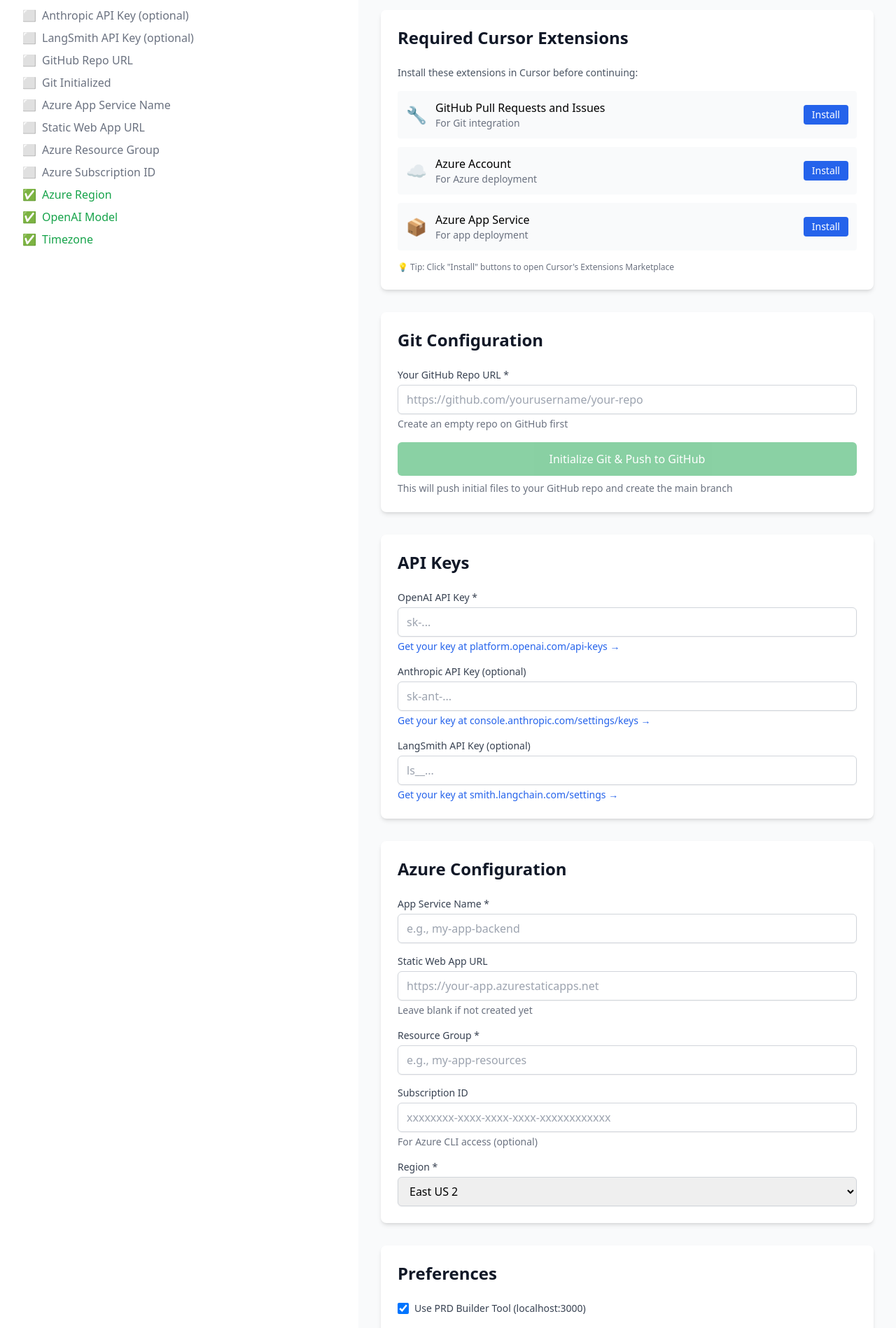
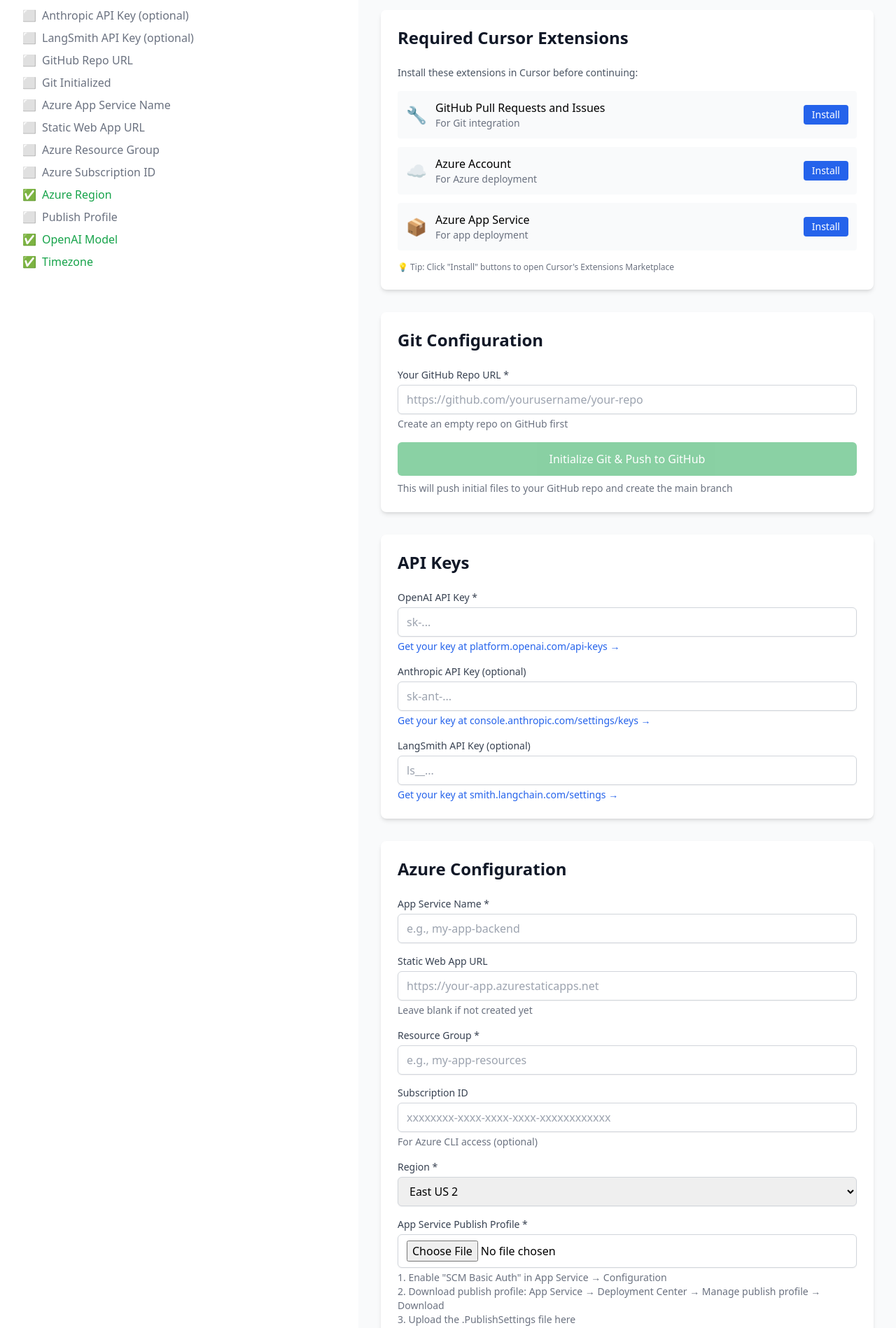
Before and after one commit to amyamyloyd/boot_lang, a Python web app: template templates/setup.html in a window 1280 px wide. Shown: the part 302-2200 px from the top of the page at 70% size. Run offline with Jinja, Linux system fonts and the light colour scheme; the template is opened without the code that fills it, so the values that code supplies are empty; some libraries are stand-ins or nearby versions.

Commit message:
Setup complete: First Repo Setup

```diff
--- a/templates/setup.html
+++ b/templates/setup.html
@@ -75,6 +75,10 @@
                     <div id="check-region" class="flex items-center text-gray-500">
                         <span class="mr-2">⬜</span>
                         <span>Azure Region</span>
+                    </div>
+                    <div id="check-publish_profile" class="flex items-center text-gray-500">
+                        <span class="mr-2">⬜</span>
+                        <span>Publish Profile</span>
                     </div>
                     <div id="check-openai_model_preference" class="flex items-center text-gray-500">
                         <span class="mr-2">⬜</span>
@@ -276,6 +280,19 @@
                                 <option value="southeastasia">Southeast Asia</option>
                             </select>
                         </div>
+
+                        <div>
+                            <label for="publish_profile_file" class="block text-sm font-medium text-gray-700">App Service Publish Profile *</label>
+                            <input type="file" id="publish_profile_file" name="publish_profile_file" accept=".PublishSettings,.xml" required
+                                   class="mt-1 block w-full px-3 py-2 border border-gray-300 rounded-md shadow-sm focus:outline-none focus:ring-blue-500 focus:border-blue-500 bg-white">
+                            <input type="hidden" id="publish_profile" name="publish_profile" value="">
+                            <p class="mt-1 text-sm text-gray-500">
+                                1. Enable "SCM Basic Auth" in App Service → Configuration<br>
+                                2. Download publish profile: App Service → Deployment Center → Manage publish profile → Download<br>
+                                3. Upload the .PublishSettings file here
+                            </p>
+                            <div id="profile-status" class="mt-2 text-sm text-gray-500">No file selected</div>
+                        </div>
                     </div>
                 </div>
 
@@ -349,7 +366,7 @@
         // Field tracking for progress
         const requiredFields = [
             'user_name', 'project_name', 'github_repo_url', 'openai_api_key',
-            'app_service_name', 'resource_group', 'region'
+            'app_service_name', 'resource_group', 'region', 'publish_profile'
         ];
 
         const optionalFields = [
@@ -392,6 +409,7 @@
                 document.getElementById('resource_group').value = config.azure_settings.resource_group || '';
                 document.getElementById('subscription_id').value = config.azure_settings.subscription_id || '';
                 document.getElementById('region').value = config.azure_settings.region || 'eastus2';
+                document.getElementById('publish_profile').value = config.azure_settings.publish_profile || '';
                 document.getElementById('use_prd_tool').checked = config.preferences.use_prd_tool;
                 document.getElementById('auto_deploy').checked = config.preferences.auto_deploy;
                 document.getElementById('openai_model_preference').value = config.preferences.openai_model_preference || 'gpt-4';
@@ -409,8 +427,19 @@
         function checkRequiredFields() {
             const allFilled = requiredFields.every(field => {
                 const input = document.getElementById(field);
-                return input && input.value && input.value.trim() !== '';
+                if (!input) {
+                    console.log('Field not found:', field);
+                    return false;
+                }
+                const value = input.value ? input.value.trim() : '';
+                if (!value) {
+                    console.log('Field empty:', field);
+                    return false;
+                }
+                return true;
             });
+
+            console.log('All fields filled:', allFilled, 'Git initialized:', gitInitialized);
 
             const submitBtn = document.getElementById('complete-setup-btn');
             if (allFilled && gitInitialized) {
@@ -518,6 +547,53 @@
             }
         });
 
+        // Handle publish profile file upload
+        document.getElementById('publish_profile_file').addEventListener('change', function(e) {
+            const file = e.target.files[0];
+            const statusDiv = document.getElementById('profile-status');
+
+            if (!file) {
+                statusDiv.innerHTML = '<span class="text-gray-500">No file selected</span>';
+                document.getElementById('publish_profile').value = '';
+                updateProgress();
+                return;
+            }
+
+            statusDiv.innerHTML = '<span class="text-blue-600">⏳ Reading file...</span>';
+
+            const reader = new FileReader();
+
+            reader.onload = function(event) {
+                const content = event.target.result;
+                console.log('File loaded, length:', content.length);
+
+                // Store in hidden field
+                const hiddenField = document.getElementById('publish_profile');
+                hiddenField.value = content;
+                console.log('Hidden field set, value length:', hiddenField.value.length);
+
+                // Show success
+                statusDiv.innerHTML = '<span class="text-green-600 font-semibold">✓ Profile loaded: ' + file.name + ' (' + content.length + ' bytes)</span>';
+
+                // Update checklist
+                const check = document.getElementById('check-publish_profile');
+                if (check) {
+                    check.innerHTML = '<span class="mr-2 text-green-600">✅</span><span class="text-green-600">Publish Profile</span>';
+                }
+
+                // Trigger progress update
+                updateProgress();
+            };
+
+            reader.onerror = function() {
+                statusDiv.innerHTML = '<span class="text-red-600">✗ Failed to read file</span>';
+                document.getElementById('publish_profile').value = '';
+                updateProgress();
+            };
+
+            reader.readAsText(file);
+        });
+
         // Listen for input changes
         document.querySelectorAll('input, select').forEach(input => {
             input.addEventListener('input', updateProgress);
@@ -587,6 +663,7 @@
                 resource_group: document.getElementById('resource_group').value || '',
                 subscription_id: document.getElementById('subscription_id').value || '',
                 region: document.getElementById('region').value || 'eastus2',
+                publish_profile: document.getElementById('publish_profile').value || '',
                 use_prd_tool: document.getElementById('use_prd_tool').checked,
                 auto_deploy: document.getElementById('auto_deploy').checked,
                 openai_model_preference: document.getElementById('openai_model_preference').value || 'gpt-4',
@@ -595,6 +672,7 @@
 
             // Debug: log what we're sending
             console.log('Submitting data:', data);
+            console.log('Publish profile length:', data.publish_profile ? data.publish_profile.length : 0);
 
             // Disable button
             const submitBtn = document.getElementById('complete-setup-btn');
```
Also changed, not shown: setup_server.py (+5 -3 lines), user_config.json (+2 -1 lines), 2 other files.
